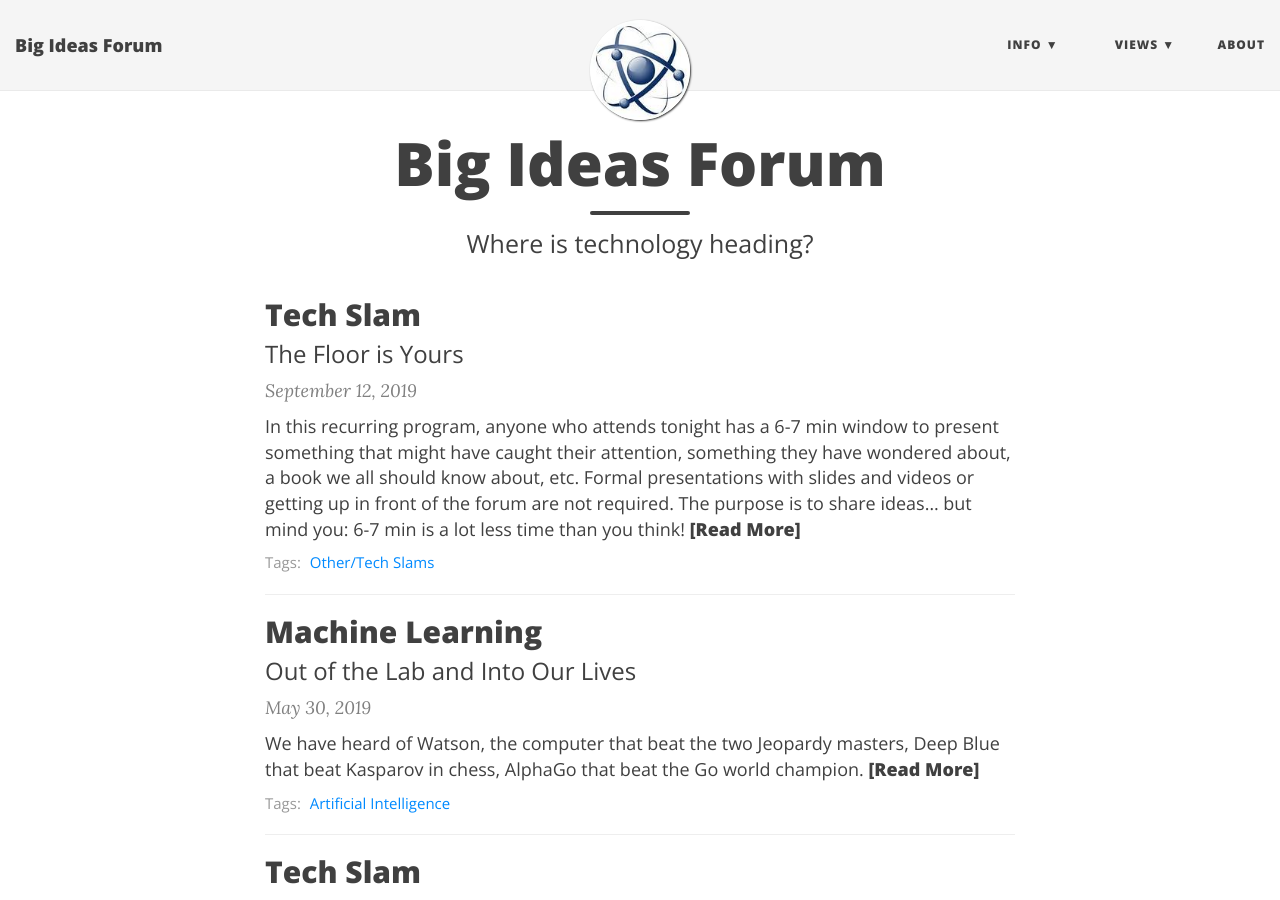
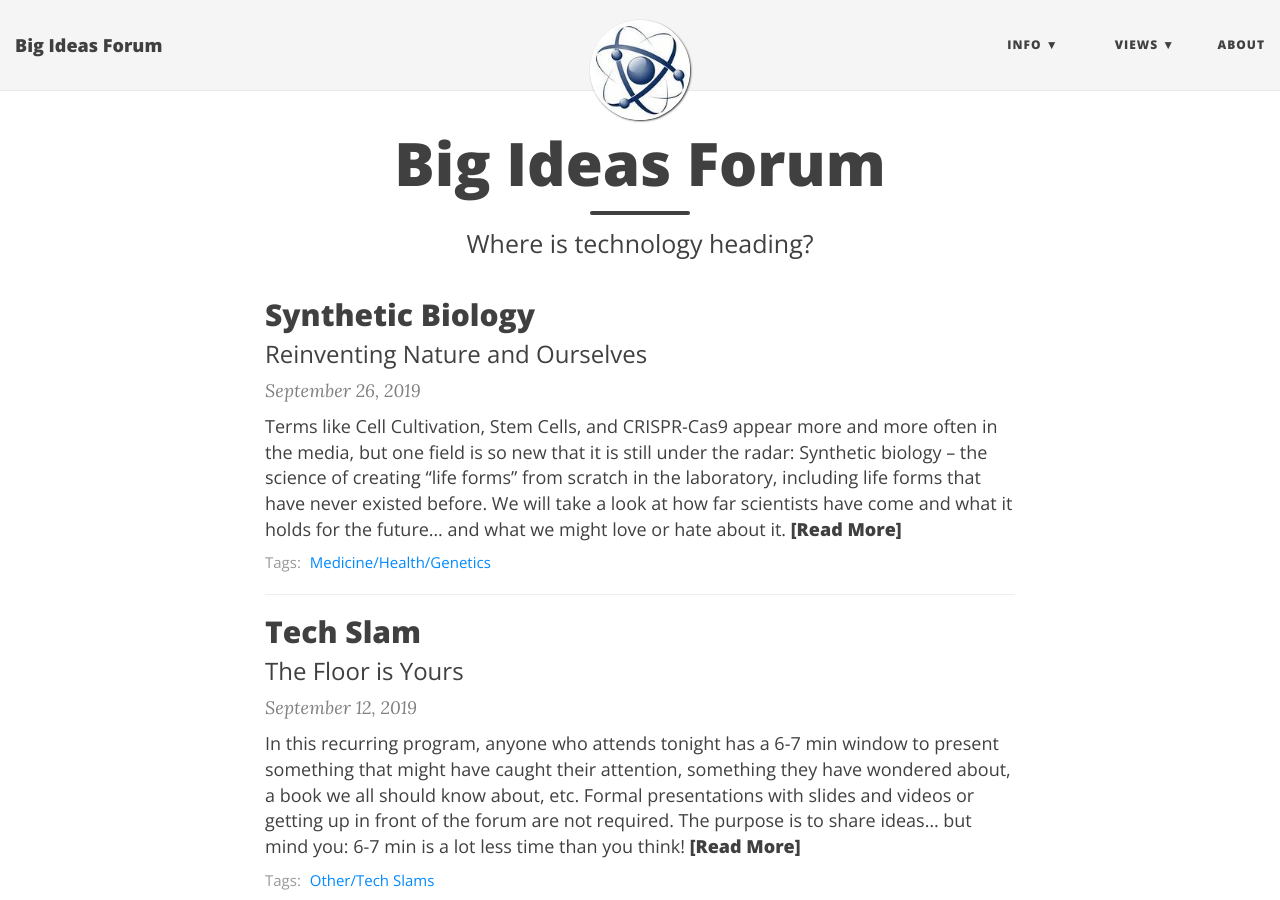
Before and after one commit to BigIdeasForum/bigideasforum.github.io, a Jekyll site: the page built from index.html, in a window 1280 px wide and 900 px high. Built offline with Jekyll 4.4.1, drawn with Linux system fonts in a browser that asks for light colours; nearby versions of some CDN libraries; the list of posts is cut into pages by our own code; some of the changed text lies outside the part shown.

Commit message:
Update followup. Add next event

```diff
--- /dev/null
+++ b/_posts/2019/2019-09-26-synthetic-biology.md
@@ -0,0 +1,20 @@
+---
+layout: post
+title:  Synthetic Biology
+subtitle: Reinventing Nature and Ourselves
+date:   2019-09-26 19:00:00
+categories: Future
+tags: [Medicine/Health/Genetics]
+bigimg: /img/synthbio.jpg
+---
+Terms like Cell Cultivation, Stem Cells, and CRISPR-Cas9 appear more and more often in the media, but one field is so new that it is still under the radar: Synthetic biology -- the science of creating “life forms” from scratch in the laboratory, including life forms that have never existed before. We will take a look at how far scientists have come and what it holds for the future... and what we might love or hate about it.
+
+Join us as we explore this new horizon.
+
+
+### Coming Up...
+
+* October 10: [The Day After Tomorrow]({% link _posts/2019/2019-05-02-beyond-the-horizon.md %}) -- another viewing of the video we showed and discussed last spring
+* October 24: Longevity
+* November 7: Living on Mars (part1)
+* November 21: Living on Mars (part2)
```
Also changed, not shown: _posts/2019/2019-09-12-tech-slam9.md (+1 -0 lines).
